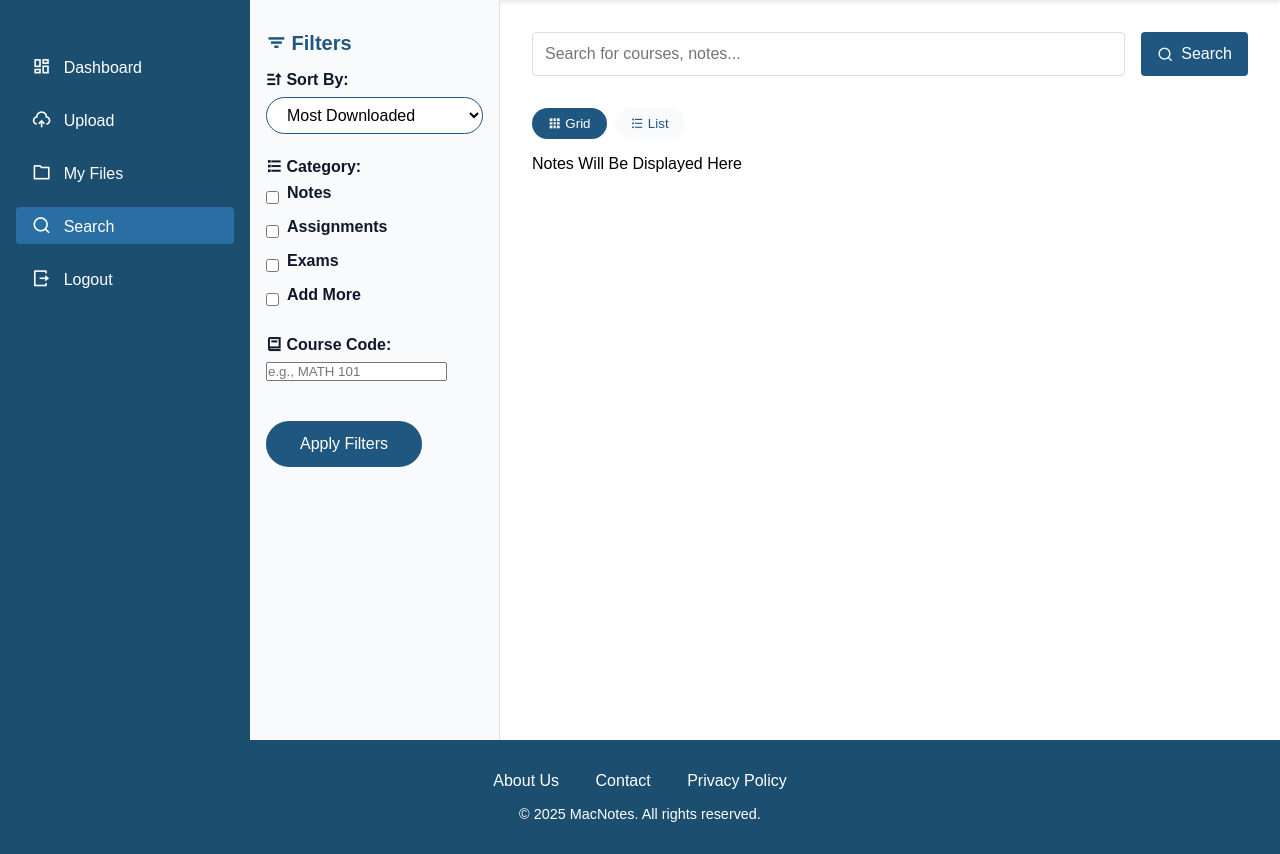
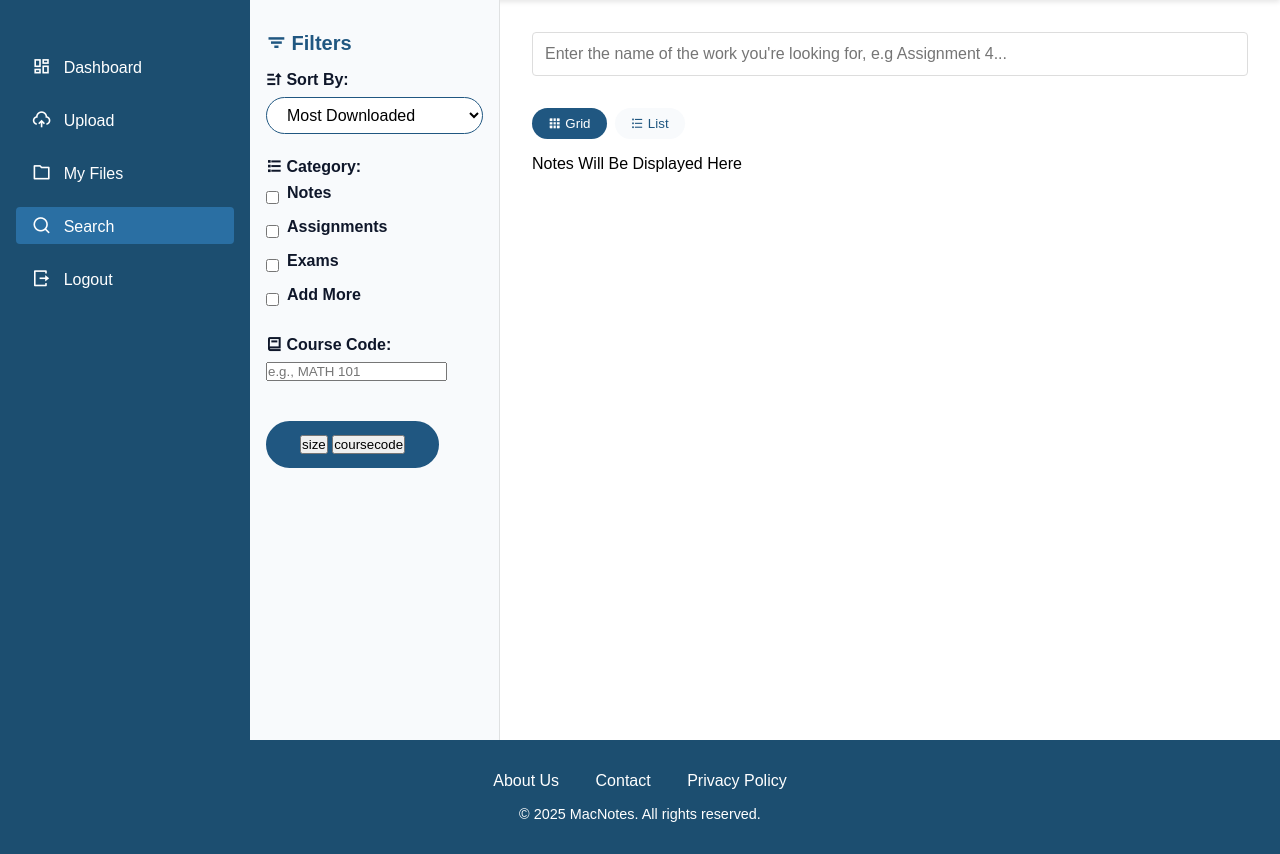
Before and after one commit to KamaliSepanta84/1XD3-Final-Project, a PHP site: page /searchpage.html in a window 1280 px wide. Shown: the part 70-924 px from the top of the page. Run offline with PHP 8.4, Linux system fonts and the light colour scheme; some libraries are stand-ins or nearby versions.

Commit message:
removed search button made it more dynamic

```diff
--- a/js/search.js
+++ b/js/search.js
@@ -4,7 +4,6 @@ document.addEventListener("DOMContentLoaded", () => {
   let listViewBtn = document.getElementById("listView");
   let resultsContainer = document.querySelector(".results-container");
   resultsContainer.innerHTML = "Notes Will Be Displayed Here";
-
 
   // Set classes for grid view
   gridViewBtn.addEventListener("click", () => {
@@ -24,14 +23,33 @@ document.addEventListener("DOMContentLoaded", () => {
 
   // SEARCH FUNCTIONALITY
   let search_bar = document.getElementById("search_bar");
-  let search_button = document.getElementsByClassName(
-    "btn btn-primary search-btn"
-  ); // only way is to return an array of one element
   let results = [];
+  let formData = new FormData();
+
+  document
+    .getElementById("size_filter")
+    .addEventListener("click", function (event) {
+      formData.append("query", search_bar.value);
+      formData.append("filter", "size");
+      fetch("server/search.php", {
+        method: "POST",
+        body: formData,
+      })
+        .then((response) => response.json()) // Parse the JSON response
+        // DATA IS OF THE FORM [ERROR: ERROR_MESSAGE, RESULT: ROWS]
+        .then((data) => {
+          if (data["error"] === "") {
+            displayResults(data.result);
+          } else {
+            console.log(data["error"]);
+          }
+        });
+      console.log("size clicked");
+    });
 
   search_bar.addEventListener("input", function (event) {
-    let formData = new FormData();
     formData.append("query", search_bar.value);
+    console.log(formData);
 
     fetch("server/search.php", {
       method: "POST",
@@ -41,45 +59,22 @@ document.addEventListener("DOMContentLoaded", () => {
       // DATA IS OF THE FORM [ERROR: ERROR_MESSAGE, RESULT: ROWS]
       .then((data) => {
         if (data["error"] === "") {
-          results = data["result"];
+          displayResults(data.result);
         } else {
           console.log(data["error"]);
         }
       });
   });
 
-  /**
-   * Displays all relevant result cards
-   */
-  search_button[0].addEventListener("click", function (event) {
+  function displayResults(rows) {
+    results = rows;
+
     resultsContainer.innerHTML = "";
     console.log("results: ", results);
     if (results.length === 0) {
       console.log("Nothing to show");
-      resultsContainer.innerHTML =
-        "No Results";
+      resultsContainer.innerHTML = "No Results";
     } else {
-      /**
-HTML for result card
-
- <div class="result-card">
-          <h3>Course Title / Note Name</h3>
-          <p>
-            Brief description about the note or resource. Lorem ipsum dolor sit amet, consectetur adipiscing elit.
-          </p>
-<div class="result-info">
-
-            <span class="rating">
-              <i class="ri-star-fill"></i> <span id = "ratingNumber" >4.5</span>
-            </span>
-
-            <span class="downloads">
-              <i class="ri-download-2-line"></i> <span id = "downloadNumber" >(1,234)</span>
-            </span>
-          </div>
-          <button class="btn btn-primary">Download</button>
-  </div>
-       */
       for (let row of results) {
         // results is a list of objects and each objecrt is a row from the database
 
@@ -87,7 +82,8 @@ HTML for result card
 
         containerDiv.classList.add("result-card");
         let courseTitleAndNoteName = document.createElement("h3");
-        courseTitleAndNoteName.innerHTML = row.coursecode + ": " + row.filename;
+        courseTitleAndNoteName.innerHTML =
+          row.coursecode + ": " + row.filetitle;
         let courseDescription = document.createElement("p");
         courseDescription.innerHTML = row.description;
 
@@ -128,5 +124,5 @@ HTML for result card
         // example of formatting to put on the div,
       }
     }
-  });
+  }
 });
--- a/searchpage.html
+++ b/searchpage.html
@@ -1,13 +1,15 @@
 <!DOCTYPE html>
 <html lang="en">
-
   <head>
     <meta charset="UTF-8" />
     <meta name="viewport" content="width=device-width, initial-scale=1.0" />
     <title>MacNotes | Browse & Search</title>
     <!--Icon Pack Link-->
     <!-- Note that all elements <i> are icon elements-->
-  <link href="https://cdn.jsdelivr.net/npm/remixicon@3.4.0/fonts/remixicon.css" rel="stylesheet" />
+    <link
+      href="https://cdn.jsdelivr.net/npm/remixicon@3.4.0/fonts/remixicon.css"
+      rel="stylesheet"
+    />
     <!--Stylesheet + Scipts-->
     <link rel="stylesheet" href="css/homestyle.css" />
     <link rel="stylesheet" href="css/search.css" />
@@ -51,9 +53,7 @@
             </a>
           </li>
           <li>
-          <a href="myfiles.html">
-            <i class="ri-folder-line"></i> My Files
-          </a>
+            <a href="myfiles.html"> <i class="ri-folder-line"></i> My Files </a>
           </li>
           <li>
             <a href="searchpage.html" class="active">
@@ -71,9 +71,7 @@
       <aside class="search-sidebar">
         <h2><i class="ri-filter-3-line"></i> Filters</h2>
         <div class="filter-group">
-        <label for="sortSelect">
-          <i class="ri-sort-asc"></i> Sort By:
-        </label>
+          <label for="sortSelect"> <i class="ri-sort-asc"></i> Sort By: </label>
           <select id="sortSelect">
             <option value="most-downloaded">Most Downloaded</option>
             <option value="newest">Newest</option>
@@ -82,9 +80,7 @@
           </select>
         </div>
         <div class="filter-group">
-        <label>
-          <i class="ri-list-check"></i> Category:
-        </label>
+          <label> <i class="ri-list-check"></i> Category: </label>
           <ul class="filter-list">
             <li>
               <input type="checkbox" id="notes" />
@@ -110,15 +106,20 @@
           </label>
           <input type="text" id="courseInput" placeholder="e.g., MATH 101" />
         </div>
-      <button class="btn btn-primary apply-filters">Apply Filters</button>
+        <div class="btn btn-primary apply-filters">
+          <button id="size_filter">size</button>
+          <button id="coursecode_filter">coursecode</button>
+        </div>
       </aside>
       <!--Main Content-->
       <div class="search-content">
         <section class="search-bar">
-        <input id = "search_bar" type="text" class="search-input" placeholder="Search for courses, notes..." />
-        <button class="btn btn-primary search-btn">
-          <i class="ri-search-line"></i> Search
-        </button>
+          <input
+            id="search_bar"
+            type="text"
+            class="search-input"
+            placeholder="Enter the name of the work you're looking for, e.g Assignment 4..."
+          />
         </section>
 
         <div class="view-controls">
@@ -134,14 +135,16 @@
           <div class="result-card">
             <h3>Course Title / Note Name</h3>
             <p>
-            Brief description about the note or resource. Lorem ipsum dolor sit amet, consectetur adipiscing elit.
+              Brief description about the note or resource. Lorem ipsum dolor
+              sit amet, consectetur adipiscing elit.
             </p>
             <div class="result-info">
               <span class="rating">
-              <i class="ri-star-fill"></i> <span id = "ratingNumber">4.5</span>
+                <i class="ri-star-fill"></i> <span id="ratingNumber">4.5</span>
               </span>
               <span class="downloads">
-              <i class="ri-download-2-line"></i> <span id = "downloadNumber">(1,234)</span>
+                <i class="ri-download-2-line"></i>
+                <span id="downloadNumber">(1,234)</span>
               </span>
             </div>
             <button class="btn btn-primary">Download</button>
@@ -149,12 +152,11 @@
           <div class="result-card">
             <h3>Course Title / Note Name</h3>
             <p>
-            Brief description about the note or resource. Lorem ipsum dolor sit amet, consectetur adipiscing elit.
+              Brief description about the note or resource. Lorem ipsum dolor
+              sit amet, consectetur adipiscing elit.
             </p>
             <div class="result-info">
-            <span class="rating">
-              <i class="ri-star-fill"></i> 4.5
-            </span>
+              <span class="rating"> <i class="ri-star-fill"></i> 4.5 </span>
               <span class="downloads">
                 <i class="ri-download-2-line"></i> (1,234)
               </span>
@@ -166,14 +168,18 @@
       </div>
     </section>
     <!--Footer-->
-  <footer class="footer" style="background-color: var(--primary-color-dark); color: var(--white);">
+    <footer
+      class="footer"
+      style="background-color: var(--primary-color-dark); color: var(--white)"
+    >
       <div class="footer-links">
-      <a href="#" style="color: var(--white);">About Us</a>
-      <a href="#" style="color: var(--white);">Contact</a>
-      <a href="#" style="color: var(--white);">Privacy Policy</a>
+        <a href="#" style="color: var(--white)">About Us</a>
+        <a href="#" style="color: var(--white)">Contact</a>
+        <a href="#" style="color: var(--white)">Privacy Policy</a>
       </div>
-    <p style="color: var(--white);">&copy; 2025 MacNotes. All rights reserved.</p>
+      <p style="color: var(--white)">
+        &copy; 2025 MacNotes. All rights reserved.
+      </p>
     </footer>
   </body>
-
 </html>
```
Also changed, not shown: server/search.php (+61 -5 lines). Lines whose indentation alone changed are shown as unchanged.
